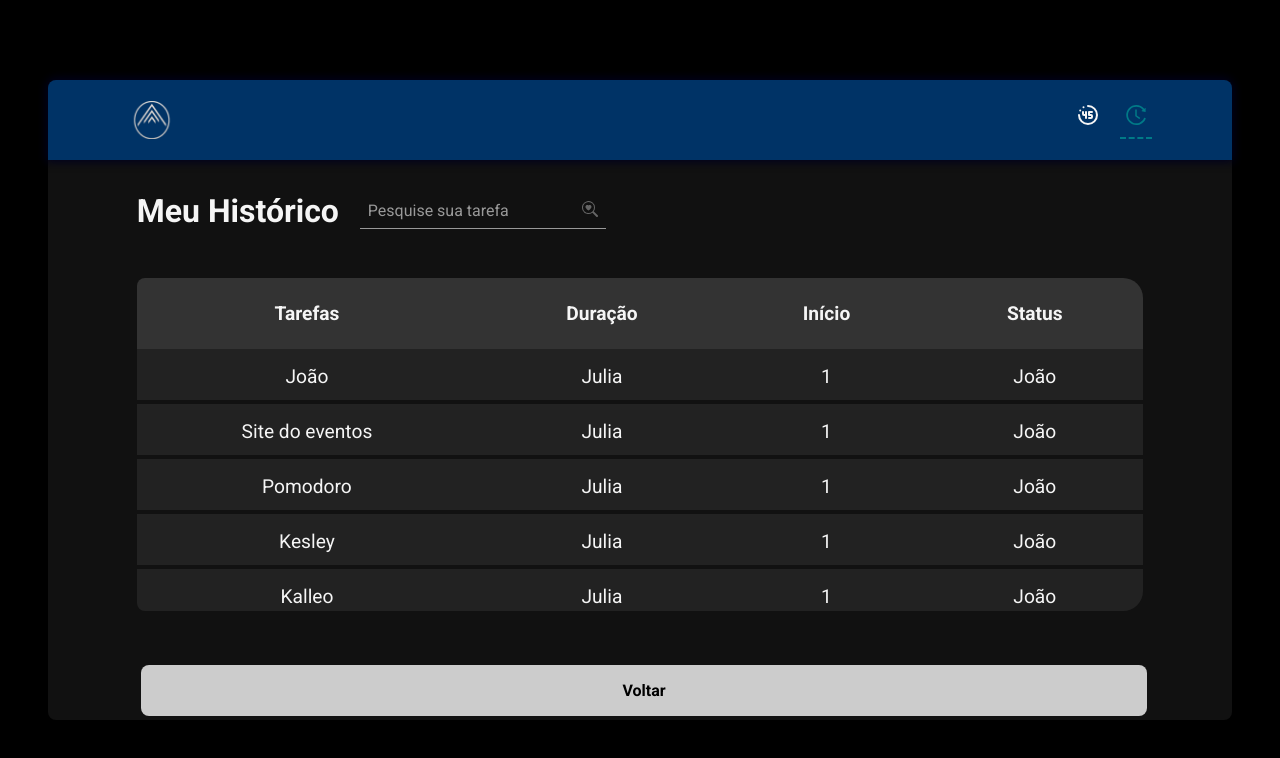
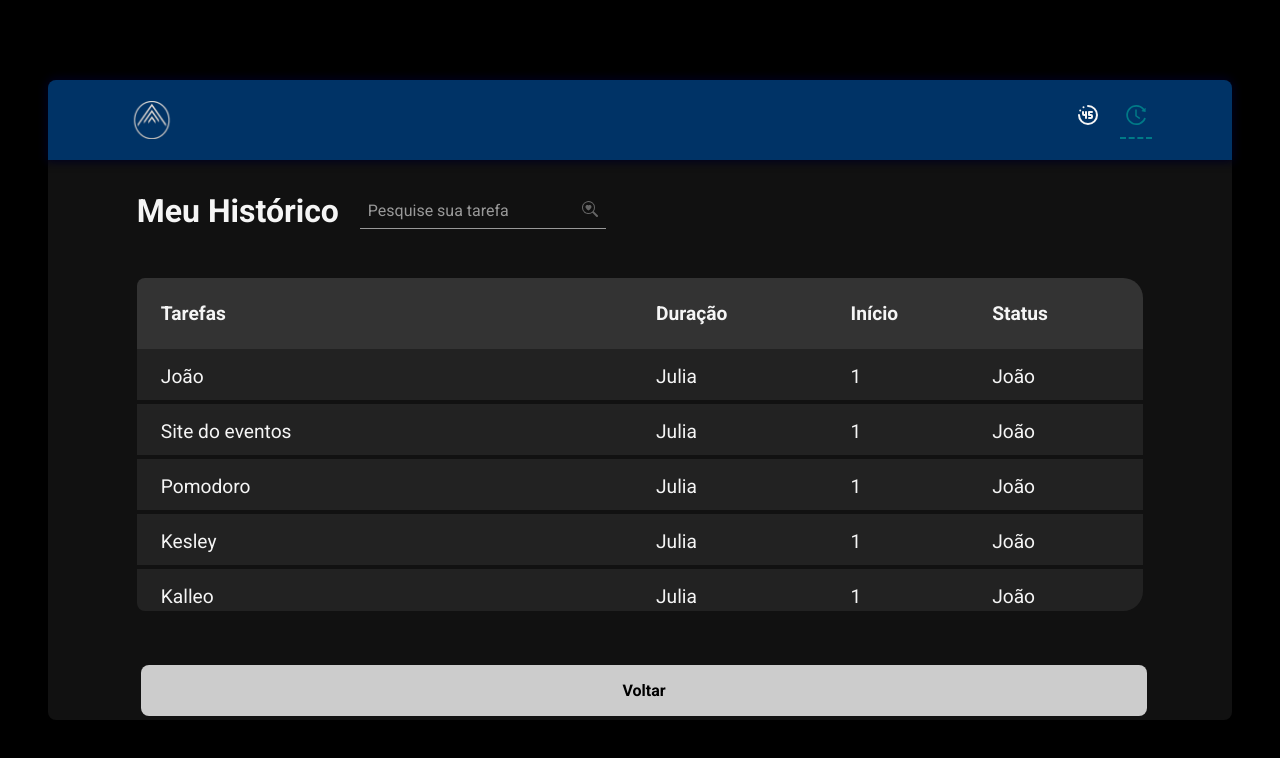
Before and after one commit to andersonjhonatan/promodor, a React (Vite) app: page /history in a window 1280 px wide. Shown: the top 758 px of the page. Built offline with nearby package versions, Linux system fonts and the light colour scheme.

Commit message:
styles: spacing da table tanto no thead quanto no tbody

```diff
--- a/src/pages/History/historyStyle.ts
+++ b/src/pages/History/historyStyle.ts
@@ -83,16 +83,20 @@ const TableContainer = styled.table`
 const TheadContainer = styled.thead`
   position: sticky;
   top: 0;
-  tr {
+  th {
+    padding: 1.5rem 0;
+    font-size: 1.2rem;
     background-color: ${(props) => props.theme['cinza-500']};
+    text-align: left;
+    padding-left: 1rem;
 
-    th {
-      padding: 1.5rem;
-      font-size: 1.2rem;
+    &:first-child {
+      padding-left: 1.5rem;
     }
   }
 `
 const TbodyContainer = styled.tbody`
+  text-align: left;
   tr {
     background-color: ${(props) => props.theme['cinza-600']};
     box-shadow: 0 0 0 4px ${(props) => props.theme['cinza-700']};
@@ -100,7 +104,11 @@ const TbodyContainer = styled.tbody`
     td {
       padding: 1rem;
       font-size: 1.2rem;
-      text-align: center;
+
+      &:first-child {
+        width: 50%;
+        padding-left: 1.5rem;
+      }
     }
   }
 `
--- a/src/pages/History/index.tsx
+++ b/src/pages/History/index.tsx
@@ -52,6 +52,7 @@ export const History = () => {
           <option value="Projeto 5" />
         </datalist>
       </ContainerTitle>
+
       {!tarefas ? (
         <LoadingSection>
           <Rotate size={200} />
```
